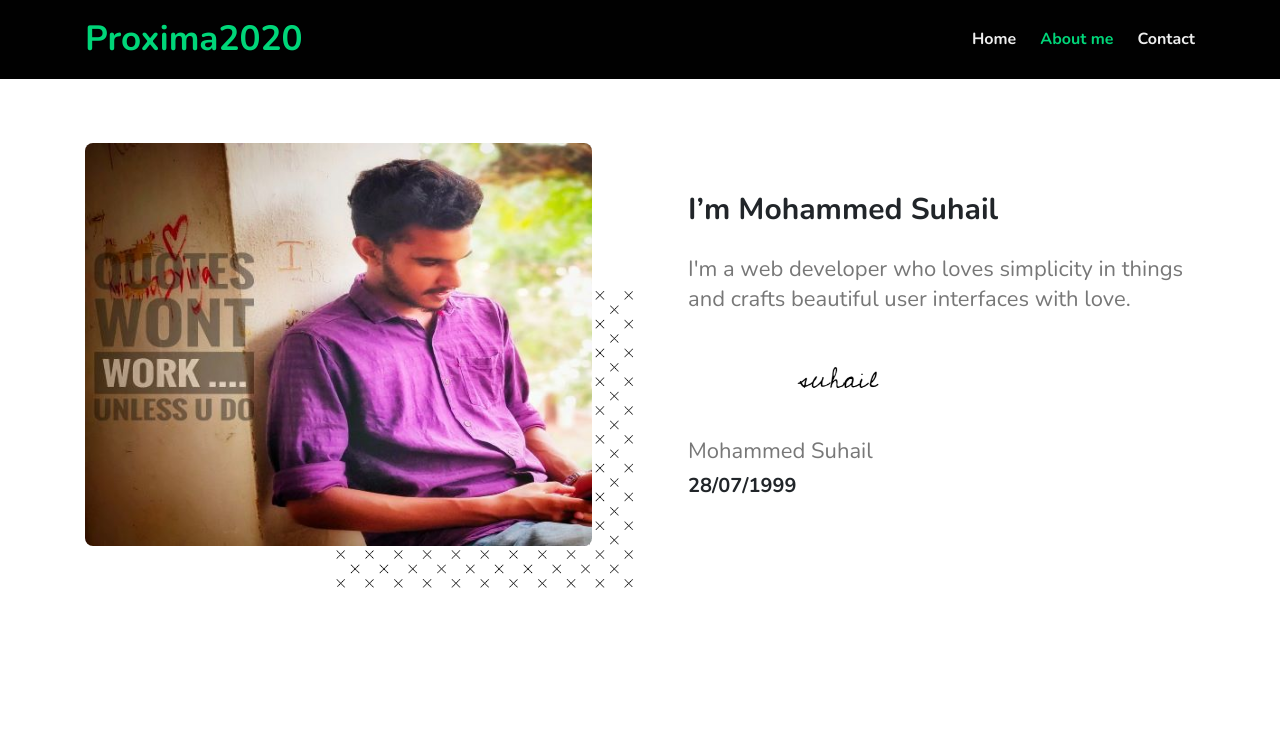
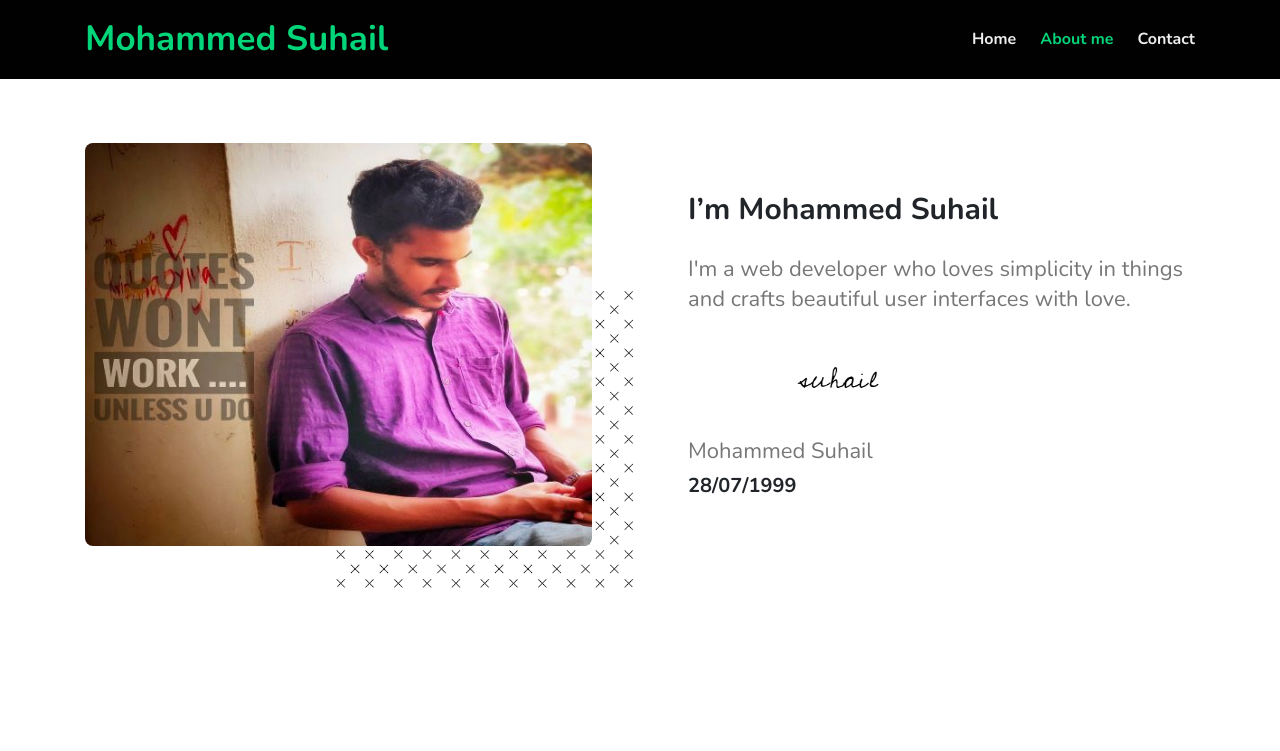
Before and after one commit to eridan21/suhail-s-static-website, a plain HTML site: page about.html in a window 1280 px wide. Shown: the top 751 px of the page. Drawn offline with nearby package versions, Linux system fonts and the light colour scheme.

Commit message:
name changed

```diff
--- a/about.html
+++ b/about.html
@@ -10,7 +10,7 @@ Author URL: http://w3layouts.com
   <meta charset="utf-8">
   <meta name="viewport" content="width=device-width, initial-scale=1, shrink-to-fit=no">
 
-  <title>Proxima2020</title>
+  <title>Mohammed Suhail :Simple portfolio website</title>
 
   <!-- google fonts -->
   <link href="//fonts.googleapis.com/css?family=Nunito:400,700&display=swap" rel="stylesheet">
@@ -26,7 +26,7 @@ Author URL: http://w3layouts.com
   <div class="w3l-header" id="home">
     <div class="container">
       <nav class="navbar navbar-expand-lg navbar-dark pl-0 pr-0">
-        <a class="navbar-brand m-0" href="index.html">Proxima2020</a>
+        <a class="navbar-brand m-0" href="index.html">Mohammed Suhail </a>
         <!-- if logo is image enable this
             <a class="navbar-brand" href="#index.html">
                 <img src="image-path" alt="Your logo" title="Your logo" style="height:35px;" />
```
Also changed, not shown: contact.html (+2 -2 lines), index.html (+2 -2 lines).
